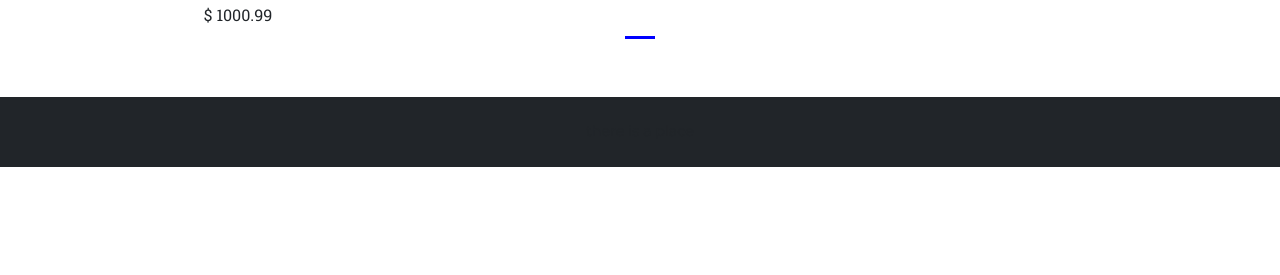
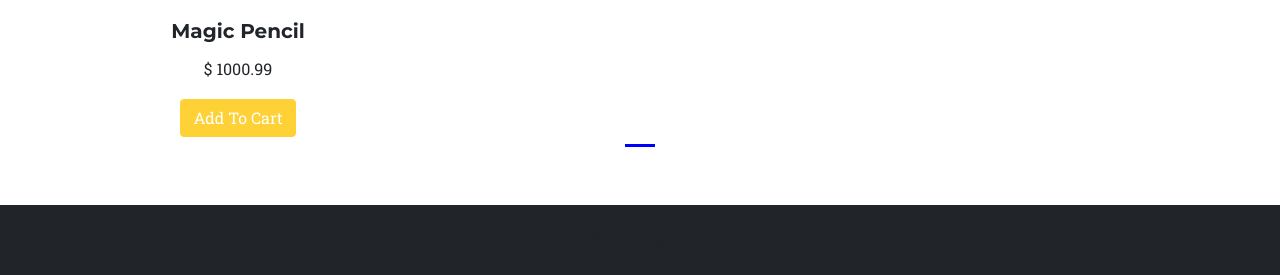
Before and after one commit to Syed-Owais-Ur-Rehman/EcommerceWebsite2, a Django app: page /shop/ in a window 1280 px wide. Shown: the part 1175-1450 px from the top of the page. Before the commit the page ends 1342 px from the top, so only its background shows below. Run offline with Django 3.2, Linux system fonts and the light colour scheme; data comes from the database, SQL or seed files in the repository; some libraries are stand-ins or nearby versions; some web fonts are replaced.

Commit message:
Update index.html

```diff
--- a/ecomweb/shop/templates/shop/index.html
+++ b/ecomweb/shop/templates/shop/index.html
@@ -76,8 +76,8 @@
               <h5 class="card-title">{{i.product_name}}</h5>
               <p class="card-text">$ {{i.price}}</p>
               <!-- {{i.desc|slice:"0:100"}}... -->
-              <!-- <button id="pr{{i.id}}" class="btn btn-primary cart">Add To Cart</button>
-              <a href="/shop/products/{{i.id}}"><button id="qv{{i.id}}" class="btn btn-primary cart">Quick View</button></a> -->
+              <button id="pr{{i.id}}" class="btn btn-primary cart">Add To Cart</button>
+              <!-- <a href="/shop/products/{{i.id}}"><button id="qv{{i.id}}" class="btn btn-primary cart">Quick View</button></a> -->
             </div>
           </div>
         </div>
@@ -109,31 +109,77 @@
 {% block js %}
 
 <script>
-console.log('working');
-if(localStorage.getItem('cart') == null){
+  // Find out the cart items from localStorage
+  if (localStorage.getItem('cart') == null) {
       var cart = {};
+  } else {
+      cart = JSON.parse(localStorage.getItem('cart'));
+      updateCart(cart);
   }
-else
-{
-cart = JSON.parse(localStorage.getItem('cart'));
-document.getElementById('cart').innerHTML = Object.keys(cart).length;
-}
-$('.cart').click(function(){
-console.log('clicked');
+  // If the add to cart button is clicked, add/increment the item
+  //$('.cart').click(function() {
+      $('.divpr').on('click', 'button.cart', function(){
       var idstr = this.id.toString();
-console.log(idstr);
-if (cart[idstr] !=undefined){
+      if (cart[idstr] != undefined) {
           cart[idstr] = cart[idstr] + 1;
-}
-else
-{
+      } else {
           cart[idstr] = 1;
       }
+      updateCart(cart);
+  });
+  //Add Popover to cart
+  $('#popcart').popover();
+  updatePopover(cart);
+  function updatePopover(cart) {
+      console.log('We are inside updatePopover');
+      var popStr = "";
+      popStr = popStr + "<h5> Cart for your items in my shopping cart </h5><div class='mx-2 my-2'>";
+      var i = 1;
+      for (var item in cart) {
+          popStr = popStr + "<b>" + i + "</b>. ";
+          popStr = popStr + document.getElementById('name' + item).innerHTML.slice(0, 19) + "... Qty: " + cart[item] + '<br>';
+          i = i + 1;
+      }
+      popStr = popStr + "</div> <a href='/shop/checkout'><button class='btn btn-primary' id ='checkout'>Checkout</button></a> <button class='btn btn-primary' onclick='clearCart()' id ='clearCart'>Clear Cart</button>     "
+      console.log(popStr);
+      document.getElementById('popcart').setAttribute('data-content', popStr);
+      $('#popcart').popover('show');
+  }
+  function clearCart() {
+      cart = JSON.parse(localStorage.getItem('cart'));
+      for (var item in cart) {
+          document.getElementById('div' + item).innerHTML = '<button id="' + item + '" class="btn btn-primary cart">Add To Cart</button>'
+      }
+      localStorage.clear();
+      cart = {};
+      updateCart(cart);
+  }
+  function updateCart(cart) {
+      var sum = 0;
+      for (var item in cart) {
+          sum = sum + cart[item];
+          document.getElementById('div' + item).innerHTML = "<button id='minus" + item + "' class='btn btn-primary minus'>-</button> <span id='val" + item + "''>" + cart[item] + "</span> <button id='plus" + item + "' class='btn btn-primary plus'> + </button>";
+      }
+      localStorage.setItem('cart', JSON.stringify(cart));
+      document.getElementById('cart').innerHTML = sum;
       console.log(cart);
-localStorage.setItem('cart', JSON.stringify(cart));
+      updatePopover(cart);
+  }
+  // If plus or minus button is clicked, change the cart as well as the display value
+  $('.divpr').on("click", "button.minus", function() {
+      a = this.id.slice(7, );
+      cart['pr' + a] = cart['pr' + a] - 1;
+      cart['pr' + a] = Math.max(0, cart['pr' + a]);
+      document.getElementById('valpr' + a).innerHTML = cart['pr' + a];
+      updateCart(cart);
   });
-$('#popover').popover('show');
-document.getElementById("popover").setAttribute('data-content', '<h5>Cart</h5>');
-</script>
+  $('.divpr').on("click", "button.plus", function() {
+      a = this.id.slice(6, );
+      cart['pr' + a] = cart['pr' + a] + 1;
+      document.getElementById('valpr' + a).innerHTML = cart['pr' + a];
+      updateCart(cart);
+  });
+
+  </script>>
 
 {% endblock %}
```
Lines whose indentation alone changed are shown as unchanged.
